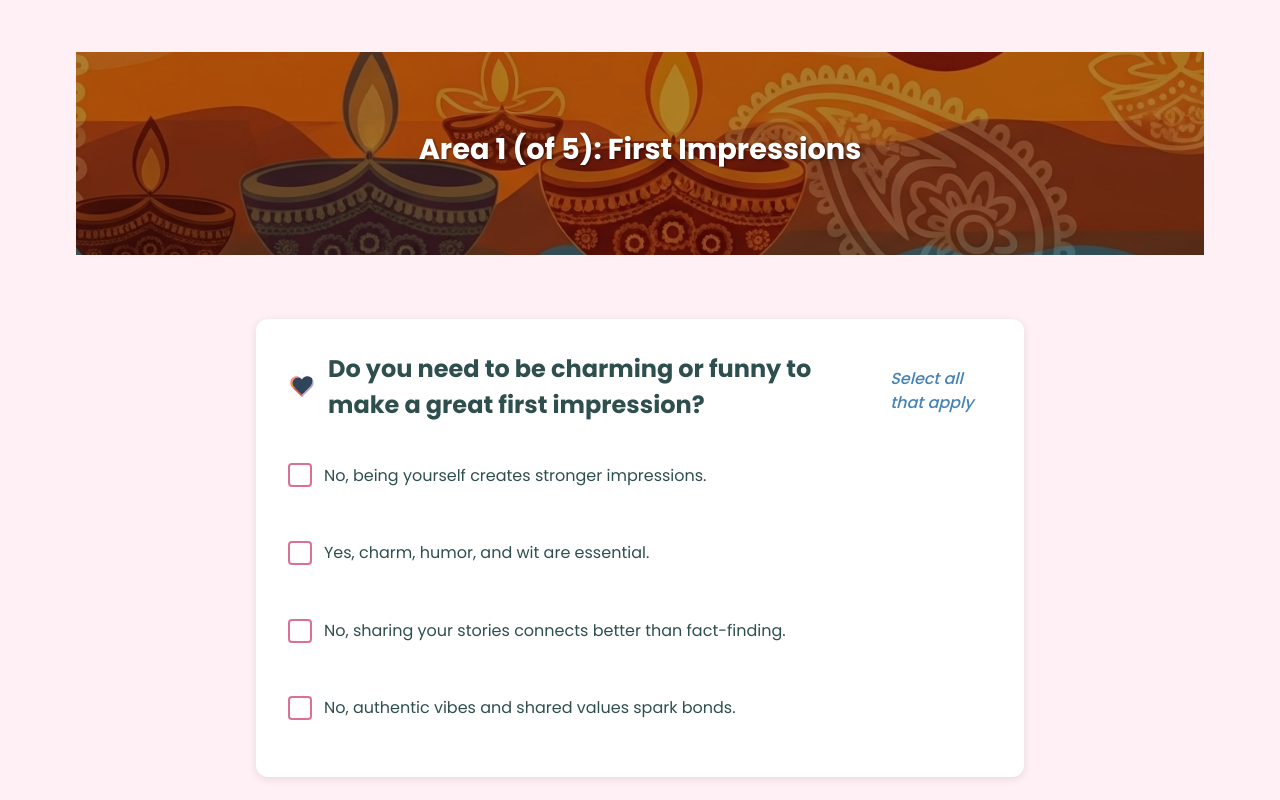
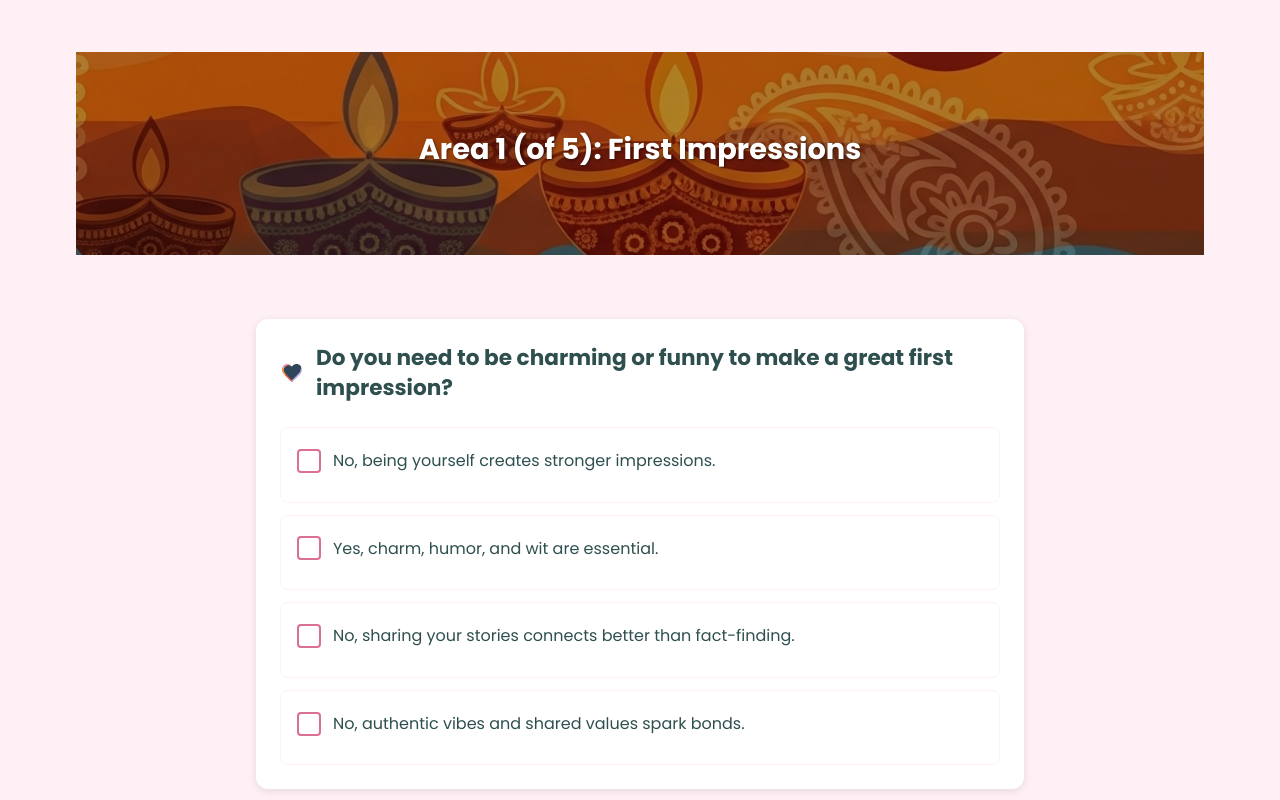
Before and after one commit to amitch/dating_myths, a React (Vite) app: page / in a window 1280 px wide. Both pictures are taken after typing "Sample" into the empty fields and a click on the button "START QUIZ". Shown: the top 800 px of the page. Built offline with nearby package versions, Linux system fonts and the light colour scheme.

Commit message:
multi select working

```diff
--- a/src/components/ui/Checkbox.jsx
+++ b/src/components/ui/Checkbox.jsx
@@ -44,20 +44,30 @@ const CheckboxLabel = styled.label`
   user-select: none;
 `;
 
-export const Checkbox = ({ checked, onChange, label, id, name, ...props }) => {
+export const Checkbox = ({ checked = false, onChange, label, id, name, ...props }) => {
+  // Ensure checked is always a boolean
+  const isChecked = Boolean(checked);
+
+  // Create a safe onChange handler that won't error if not provided
+  const handleChange = (e) => {
+    if (onChange) {
+      onChange(e);
+    }
+  };
+
   return (
     <CheckboxContainer>
       <CheckboxLabel htmlFor={id}>
         <HiddenCheckbox
           type="checkbox"
-          checked={checked}
-          onChange={onChange}
+          checked={isChecked}
+          onChange={handleChange}
           id={id}
           name={name}
           {...props}
         />
-        <StyledCheckbox checked={checked}>
-          {checked && (
+        <StyledCheckbox checked={isChecked}>
+          {isChecked && (
             <svg
               width="14"
               height="14"
--- a/src/pages/IntroPage.jsx
+++ b/src/pages/IntroPage.jsx
@@ -122,7 +122,7 @@ function IntroPage() {
         </Title>
 
         <Subtitle>
-          Think dating needs a Bollywood sparkle or a perfect rishta match? Let's test it—as in life, there may be more than one right answer!
+          Think dating needs a Bollywood sparkle or a perfect match? Let's test it—as in life, there may be more than one right answer!
         </Subtitle>
 
         <Form onSubmit={handleSubmit}>
--- a/src/pages/QuizPage.jsx
+++ b/src/pages/QuizPage.jsx
@@ -53,16 +53,22 @@ const QuestionCounter = styled.div`
 const QuestionCard = styled(motion.div)`
   background: white;
   border-radius: 12px;
-  padding: 2rem;
-  margin-bottom: 2rem;
+  padding: 1.5rem;
+  margin-bottom: 1.5rem;
   box-shadow: 0 2px 8px rgba(0, 0, 0, 0.1);
+
+  @media (max-width: 480px) {
+    padding: 1.25rem;
+    margin-bottom: 1.25rem;
+    border-radius: 10px;
+  }
 `;
 
 const QuestionText = styled.h2`
   color: ${({ theme }) => theme.colors.darkSlateGray};
   margin-bottom: 1.5rem;
-  font-size: 1.5rem;
-  line-height: 1.5;
+  font-size: 1.35rem;
+  line-height: 1.4;
   display: flex;
   align-items: center;
   gap: 0.75rem;
@@ -70,50 +76,73 @@ const QuestionText = styled.h2`
   &::before {
     content: '';
     display: inline-block;
-    width: 28px;
-    height: 28px;
+    width: 24px;
+    height: 24px;
     background-image: url(${heartIcon});
     background-size: contain;
     background-repeat: no-repeat;
     background-position: center;
     flex-shrink: 0;
   }
+
+  @media (max-width: 480px) {
+    font-size: 1.2rem;
+    margin-bottom: 1.25rem;
+
+    &::before {
+      width: 20px;
+      height: 20px;
+    }
+  }
 `;
 
 const QuestionDescription = styled.div`
-  font-size: 1rem;
-  color: ${({ theme }) => theme.colors.steelBlue};
-  font-style: italic;
-  margin-top: 0.5rem;
-  font-weight: 500;
+  display: none; // Hide the description text as requested
 `;
 
 const OptionsList = styled.div`
   display: flex;
   flex-direction: column;
   gap: 0.75rem;
+
+  @media (max-width: 480px) {
+    gap: 0.6rem;
+  }
 `;
 
 const OptionButton = styled(motion.div)`
-  display: block;
+  display: flex;
+  align-items: flex-start;
   width: 100%;
-  padding: 0.5rem 0;
-  border: none;
-  background: transparent;
+  padding: 0.75rem 1rem;
+  border: 1px solid ${({ theme }) => theme.colors.lavenderBlush};
+  border-radius: 8px;
+  background: white;
   text-align: left;
   cursor: pointer;
   font-size: 1rem;
   color: ${({ theme }) => theme.colors.darkSlateGray};
+  transition: all 0.2s ease;
 
   &:hover {
     background-color: ${({ theme }) => theme.colors.lavenderBlush};
+    transform: translateY(-1px);
+    box-shadow: 0 2px 6px rgba(0, 0, 0, 0.05);
   }
 
   ${({ selected, theme }) =>
     selected &&
     `
+      background-color: ${theme.colors.lavenderBlush};
+      border-color: ${theme.colors.paleVioletRed};
       font-weight: 500;
     `}
+
+  @media (max-width: 480px) {
+    padding: 0.6rem 0.8rem;
+    font-size: 0.95rem;
+    border-radius: 6px;
+  }
 `;
 
 function QuizPage() {
@@ -160,12 +189,22 @@ function QuizPage() {
   }, [areaId, areaQuestions]);
 
   const handleOptionSelect = async (question, optionId) => {
-    const newSelection = { [question.id]: [optionId] };
+    setSelectedOptions(prev => {
+      const currentSelections = prev[question.id] || [];
+      let newSelections;
 
-    setSelectedOptions(prev => ({
+      // Toggle the clicked option
+      if (currentSelections.includes(optionId)) {
+        newSelections = currentSelections.filter(id => id !== optionId);
+      } else {
+        newSelections = [...currentSelections, optionId];
+      }
+
+      return {
         ...prev,
-      ...newSelection
-    }));
+        [question.id]: newSelections
+      };
+    });
 
     // Log the answer
     await logEvent(EVENT_TYPES.QUESTION_ANSWERED, {
@@ -331,21 +370,24 @@ function QuizPage() {
               )}
             </QuestionText>
             <OptionsList>
-              {question.options.map((option) => (
+              {question.options.map((option) => {
+                const isSelected = selectedOptions[question.id]?.includes(option.id) || false;
+                return (
                   <OptionButton
                     key={option.id}
-                  selected={selectedOptions[question.id]?.includes(option.id)}
+                    selected={isSelected}
                     onClick={() => handleOptionSelect(question, option.id)}
                   >
                     <Checkbox
-                    checked={!!(selectedOptions[question.id]?.includes(option.id))}
+                      checked={isSelected}
                       onChange={() => handleOptionSelect(question, option.id)}
                       id={`${question.id}-${option.id}`}
-                    name={question.id}
+                      name={`${question.id}[]`}
                       label={option.text}
                     />
                   </OptionButton>
-              ))}
+                );
+              })}
             </OptionsList>
           </QuestionCard>
         ))}
--- a/src/pages/ResultsPage.jsx
+++ b/src/pages/ResultsPage.jsx
@@ -21,20 +21,30 @@ import RangoliWheel from '../components/RangoliWheel';
 const ResultsContainer = styled(motion.div)`
   max-width: 800px;
   margin: 0 auto;
-  padding: 2rem;
+  padding: 1rem;
   background: ${({ theme }) => theme.colors.lavenderBlush};
   min-height: 100vh;
   color: ${({ theme }) => theme.colors.darkSlateGray};
+
+  @media (max-width: 480px) {
+    padding: 0.5rem;
+  }
 `;
 
 const ScoreCard = styled(motion.div)`
   background: white;
   border-radius: 16px;
-  padding: 2rem;
-  margin-bottom: 2rem;
+  padding: 1.5rem;
+  margin-bottom: 1.5rem;
   box-shadow: 0 4px 12px rgba(0, 0, 0, 0.1);
   text-align: center;
   border: 1px solid ${({ theme }) => theme.colors.sienna};
+
+  @media (max-width: 480px) {
+    padding: 1rem;
+    margin-bottom: 1rem;
+    border-radius: 12px;
+  }
 `;
 
 const Title = styled.h1`
@@ -96,21 +106,29 @@ const Actions = styled.div`
 `;
 
 const AreaScoresContainer = styled.div`
-  background: white;
-  padding: 1.5rem;
-  border-radius: 12px;
-  margin: 1.5rem 0;
-  box-shadow: 0 2px 8px rgba(0, 0, 0, 0.05);
+  display: grid;
+  grid-template-columns: repeat(auto-fit, minmax(200px, 1fr));
+  gap: 1rem;
+  margin-top: 1rem;
+
+  @media (max-width: 480px) {
+    grid-template-columns: 1fr;
+    gap: 0.75rem;
+  }
 `;
 
 const AreaScore = styled.div`
   display: flex;
   justify-content: space-between;
-  margin: 0.5rem 0;
-  padding: 0.8rem;
+  padding: 0.75rem;
   background: ${({ theme }) => theme.colors.lavenderBlush};
-  border-radius: 6px;
-  font-size: 1.1rem;
+  border-radius: 8px;
+  font-size: 0.95rem;
+
+  @media (max-width: 480px) {
+    padding: 0.6rem 0.8rem;
+    font-size: 0.9rem;
+  }
 
   span:first-of-type {
     font-weight: bold;
@@ -251,7 +269,7 @@ function ResultsPage() {
           animate="visible"
           transition={{ delay: 0.2 }}
         >
-          <h2>Well done{userName ? `, ${userName}` : '!'}{!userName ? '!' : '!'}</h2>
+          <h2>Well done{userName ? `, ${userName}` : '!'}</h2>
           <RangoliWheel
             score={isNaN(results.totalScore) ? 0 : results.totalScore}
             maxScore={results.maxScore}
--- a/src/utils/quizUtils.js
+++ b/src/utils/quizUtils.js
@@ -40,7 +40,6 @@ export const calculateScores = (answers) => {
           return;
         }
 
-
         // Initialize answer details for this question
         answerDetails[questionId] = {
           question: questionData.text,
@@ -51,16 +50,8 @@ export const calculateScores = (answers) => {
         };
 
         // Track selected and correct options
-        const selectedCorrectOptions = [];
-        const selectedIncorrectOptions = [];
-        const allCorrectOptions = [];
-
-        // Get all correct options for this question
-        questionData.options.forEach(option => {
-          if (option.correct) {
-            allCorrectOptions.push(option.id);
-          }
-        });
+        let hasCorrect = false;
+        let hasIncorrect = false;
 
         // Check each selected option
         if (Array.isArray(selectedOptions) && selectedOptions.length > 0) {
@@ -69,25 +60,17 @@ export const calculateScores = (answers) => {
             if (option) {
               answerDetails[questionId].selectedOptions.push(option.text);
               if (option.correct) {
-                selectedCorrectOptions.push(option.id);
+                hasCorrect = true;
                 answerDetails[questionId].correctOptions.push(option.text);
               } else {
-                selectedIncorrectOptions.push(option.id);
+                hasIncorrect = true;
               }
             }
           });
         }
 
-        // Determine if the answer is correct
-        // User gets points only if:
-        // 1. They selected at least one correct answer
-        // 2. They didn't select any incorrect answers
-        // 3. They selected all correct answers (if required)
-        const hasAllCorrect = selectedCorrectOptions.length === allCorrectOptions.length;
-        const hasNoIncorrect = selectedIncorrectOptions.length === 0;
-        const hasAtLeastOneCorrect = selectedCorrectOptions.length > 0;
-
-        const questionScore = (hasAtLeastOneCorrect && hasNoIncorrect) ? 1 : 0;
+        // Award point if at least one correct answer and no incorrect answers
+        const questionScore = (hasCorrect && !hasIncorrect) ? 1 : 0;
         const areaNum = parseInt(areaId);
 
         // Ensure areaId is valid (1-5)
```
Also changed, not shown: plan/operator.json (deleted), plan/operator.txt (added). Lines whose indentation alone changed are shown as unchanged.
